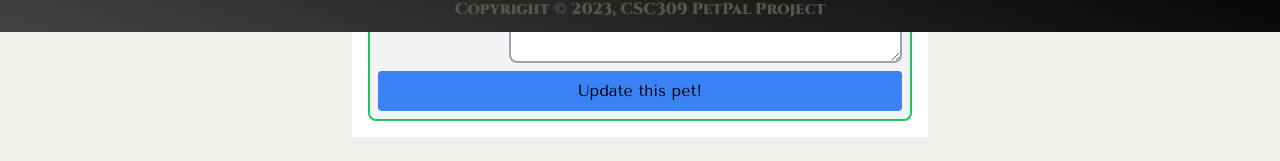
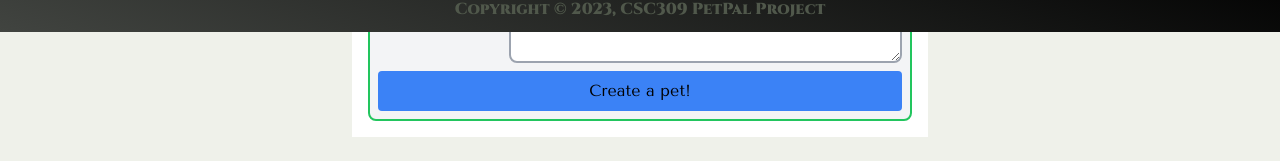
Before and after one commit to pepejammers42/petpal-fs, a React (Create React App) app in the folder frontend/: page /pet_listings in a window 1280 px wide. Shown: the part 768-929 px from the top of the page. Built offline with nearby package versions, Linux system fonts and the light colour scheme; a web font is replaced by a local one.

Commit message:
Fix Typo

```diff
--- a/frontend/src/pages/PetCreation/index.tsx
+++ b/frontend/src/pages/PetCreation/index.tsx
@@ -23,7 +23,7 @@ function PetCreation(){
                 <h1 className="font-bold text-2xl">Pet Creation Page </h1>
             </div>
             <div className="p-4 bg-white">
-                <PetForm submitButtonText="Update this pet!" read_only={false} pet_id_extension={""} onFormSubmit={() => {}} pet={petDetails} />
+                <PetForm submitButtonText="Create a pet!" read_only={false} pet_id_extension={""} onFormSubmit={() => {}} pet={petDetails} />
             </div>
         </div>
     </>
```
